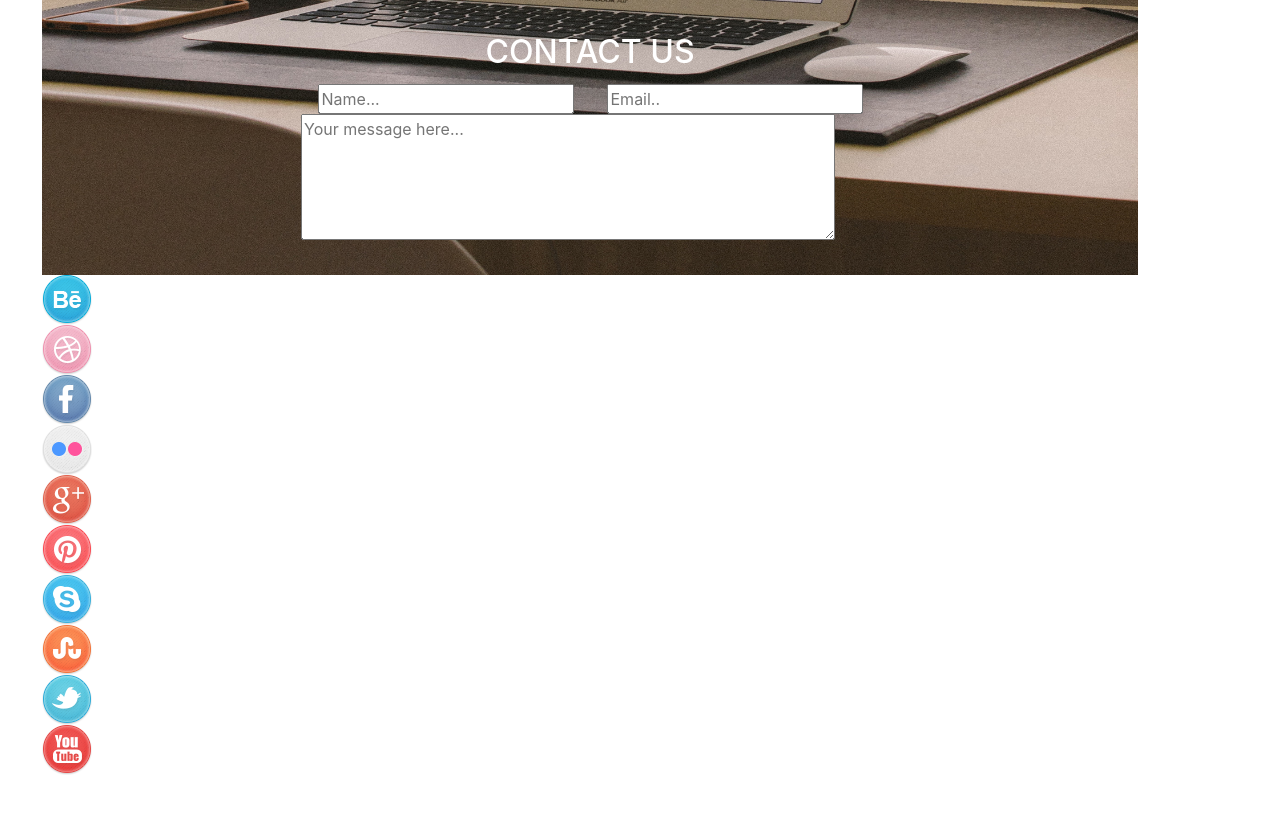
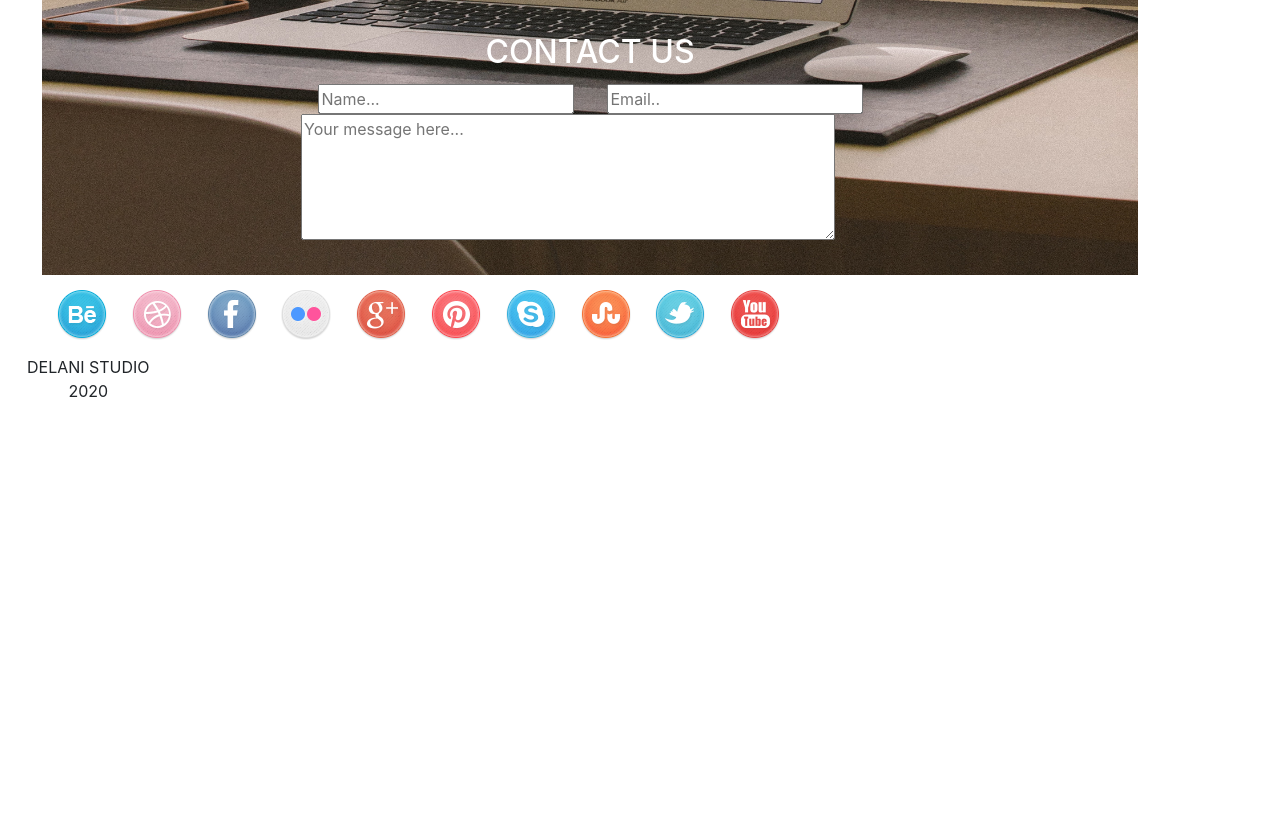
Before and after one commit to smmuiruri/delani_studio, a plain HTML site: page index.html in a window 1280 px wide. Shown: the part 1931-2744 px from the top of the page. After the commit the page ends 2392 px from the top, so only its background shows below. Drawn offline with nearby package versions, Linux system fonts and the light colour scheme.

Commit message:
Add footer note

```diff
--- a/css/styles.css
+++ b/css/styles.css
@@ -116,8 +116,14 @@
         background: transparent;
     }
 
-    .social-icon {
-        float: right;
-        width: 10%;
+    .social-icons {
+        display: block;
+        float: left;
+        margin: 10px;
+        width: 5%;
         padding: 5px;
     }
+
+    .footer {
+        text-align: center;
+    }
--- a/index.html
+++ b/index.html
@@ -205,6 +205,9 @@
                     <img src="images/assets/social_icons/you_tube.png" alt="you_tube social icon">
                 </div>
             </div>
+            <div class="footer">
+                <p>DELANI STUDIO <br>2020</p>
+            </div>
         </div>
     </div>
 </body>
```
